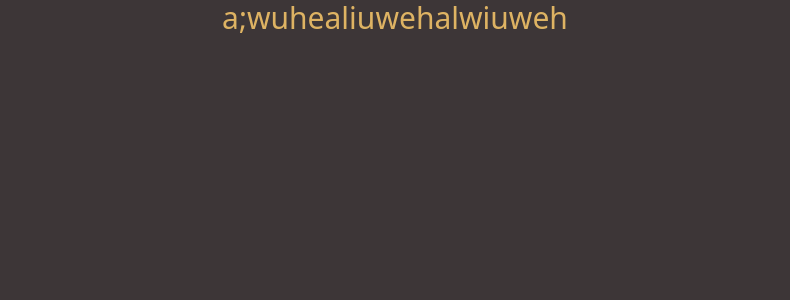
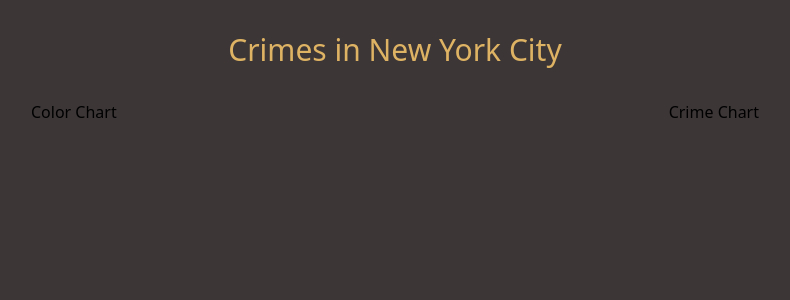
Before and after one commit to staten-island-tech/vue-open-data-project-kongeebowl, a Vue app in the folder app/: page /skincolor in a window 1280 px wide. Shown: the top 300 px of the page, without its empty margins (245-1035 px from the left). Built offline with nearby package versions, Linux system fonts and the light colour scheme.

Commit message:
i gotta thug it out :P

```diff
--- a/app/package.json
+++ b/app/package.json
@@ -12,8 +12,10 @@
   },
   "dependencies": {
     "@tailwindcss/vite": "^4.0.9",
+    "chart.js": "^4.4.8",
     "tailwindcss": "^4.0.9",
     "vue": "^3.5.13",
+    "vue-chartjs": "^5.3.2",
     "vue-router": "^4.5.0"
   },
   "devDependencies": {
--- a/app/src/App.vue
+++ b/app/src/App.vue
@@ -4,9 +4,10 @@
 </script>
 
 <template>
-  <TheHeader />
-
-  <RouterView />
+  <div>
+    <TheHeader />
+    <RouterView />
+  </div>
 </template>
 
 <style scoped></style>
--- a/app/src/components/SkinColor.vue
+++ /dev/null
@@ -1,12 +0,0 @@
-<template>
-  <div>
-    <router-link to="skincolor">Color Chart</router-link>
-    <div class="container">
-      <button></button>
-    </div>
-  </div>
-</template>
-
-<script setup></script>
-
-<style scoped></style>
--- a/app/src/components/TheHeader.vue
+++ b/app/src/components/TheHeader.vue
@@ -1,8 +1,16 @@
 <template>
   <div>
     <header class="text-center m-auto">
-      <h1 class="text-3xl m-auto text-[#deb363]">a;wuhealiuwehalwiuweh</h1>
+      <h1 class="text-3xl my-8 m-auto text-[#deb363]">Crimes in New York City</h1>
     </header>
+    <nav class="container m-auto flex justify-center">
+      <router-link to="skincolor" class="m-auto dark:md:hover:bg-yellow-600 transition duration-300"
+        >Color Chart</router-link
+      >
+      <router-link to="crime" class="m-auto dark:md:hover:bg-yellow-600 transition duration-300"
+        >Crime Chart</router-link
+      >
+    </nav>
   </div>
 </template>
 
--- a/app/src/router/index.js
+++ b/app/src/router/index.js
@@ -25,6 +25,14 @@
       // which is lazy-loaded when the route is visited.
       component: () => import('../views/ColorChart.vue'),
     },
+    {
+      path: '/crime',
+      name: 'crime',
+      // route level code-splitting
+      // this generates a separate chunk (About.[hash].js) for this route
+      // which is lazy-loaded when the route is visited.
+      component: () => import('../views/CrimeChart.vue'),
+    },
   ],
 })
 
--- /dev/null
+++ b/app/src/views/CrimeChart.vue
@@ -0,0 +1,7 @@
+<template>
+  <div></div>
+</template>
+
+<script setup></script>
+
+<style scoped></style>
```
Also changed, not shown: 2 other files (tests, documents, lock files or other folders).
